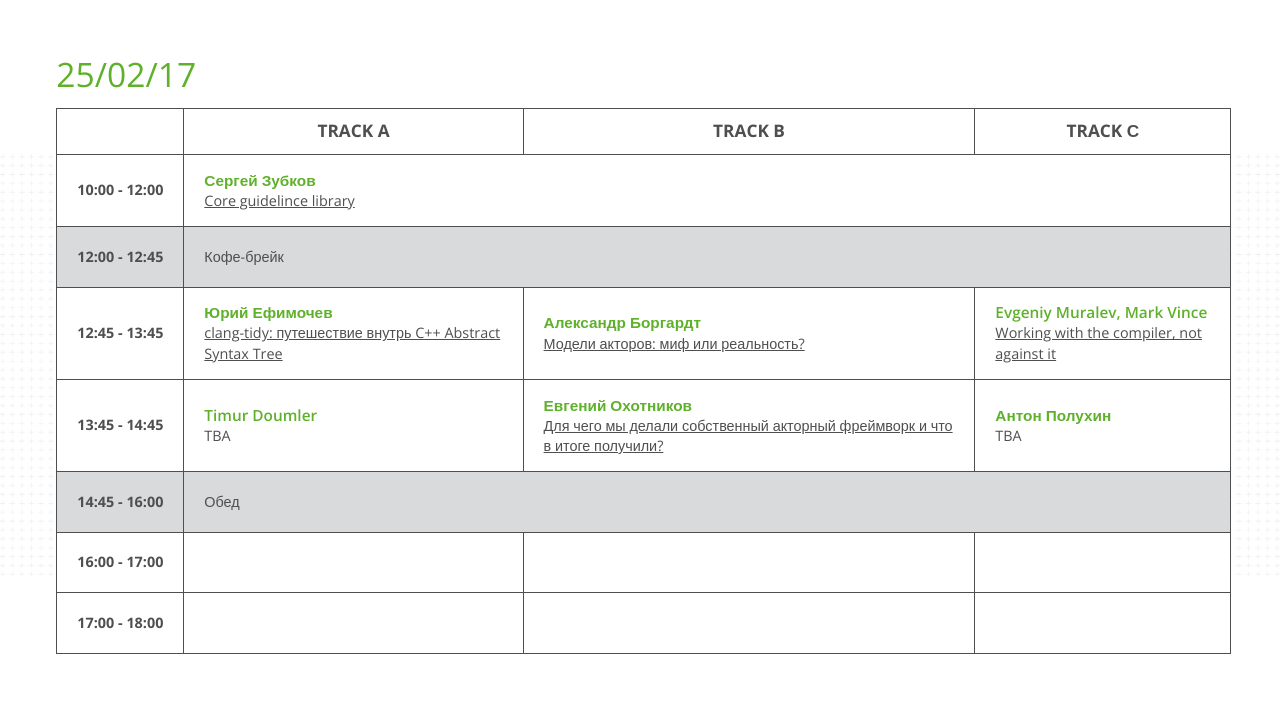
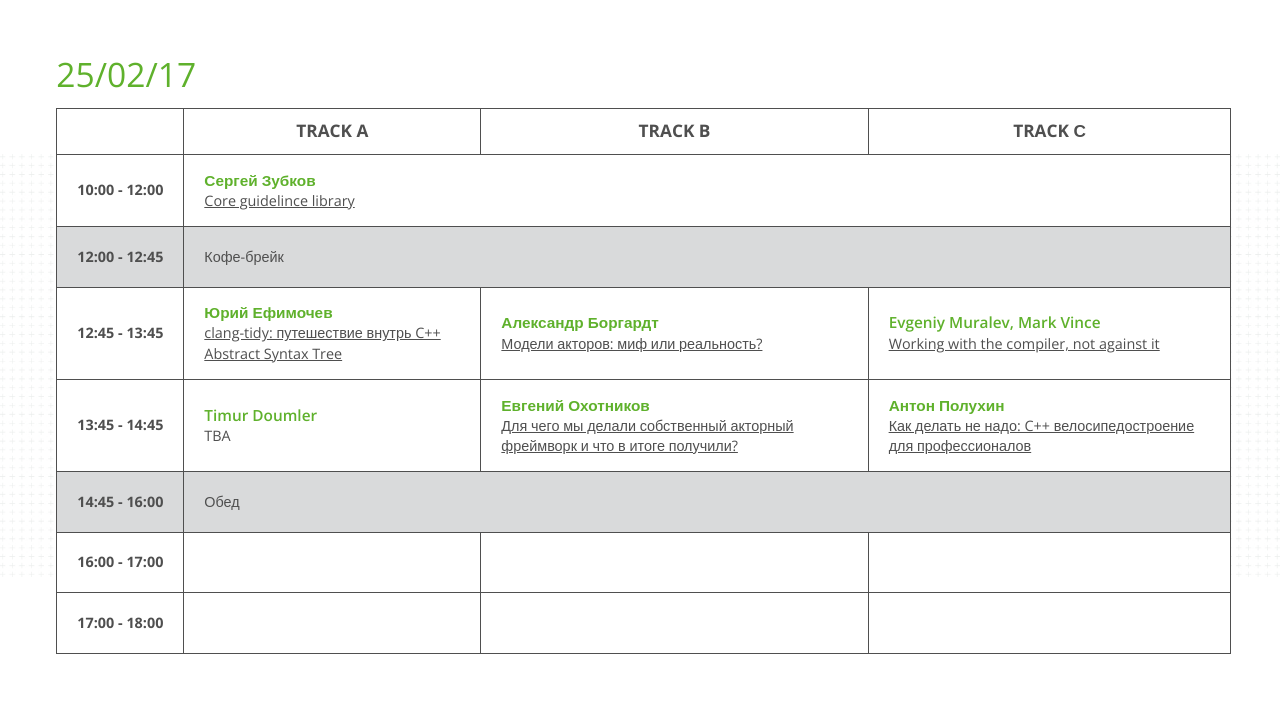
Before and after one commit to sergey-platonov/cpp-russia-2017, a PHP site: page / in a window 1280 px wide. Shown: the part 4247-4959 px from the top of the page. Run offline with PHP 8.4, Linux system fonts and the light colour scheme; data that the repository does not hold is empty; some libraries are stand-ins or nearby versions.

Commit message:
Anton Polukhin talk title

```diff
--- a/partials/program.php
+++ b/partials/program.php
@@ -185,7 +185,8 @@
                     <td><span class="speaker">Евгений Охотников</span>
                     <a href="/talks/evgeniy-okhotnikov">Для чего мы делали собственный акторный фреймворк и что в итоге получили?</a>
                     </td>
-                    <td><span class="speaker">Антон Полухин</span>TBA</td>
+                    <td><span class="speaker">Антон Полухин</span>
+                    <a href="/talks/anton-polukhin">Как делать не надо: C++ велосипедостроение для профессионалов</a></td>
                 </tr>
                 <tr class="gray">
                     <td>14:45 - 16:00</td>
```
